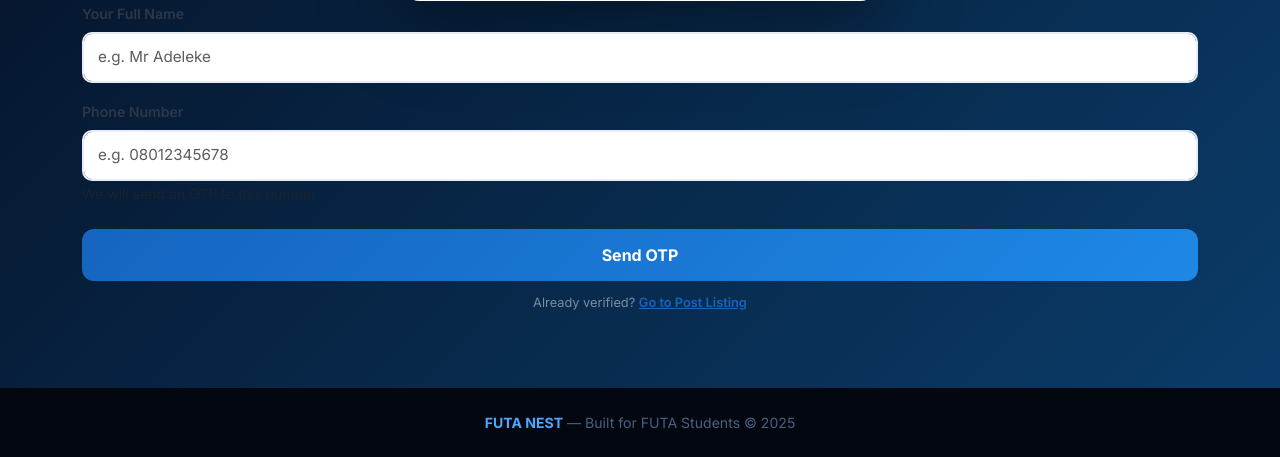
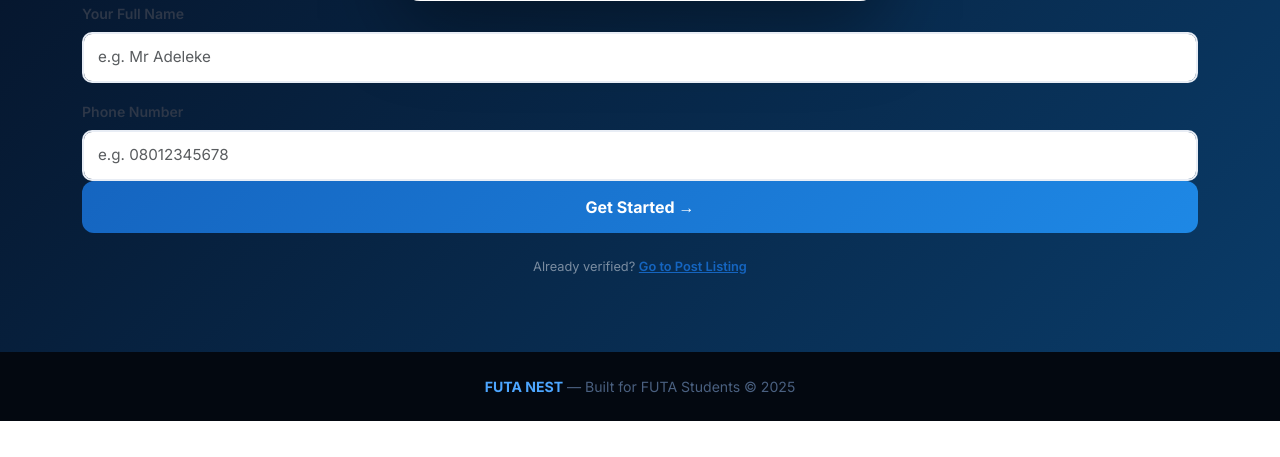
Before and after one commit to ikejidorcas/FUTA-NEST, a Flask app: page /agent/register in a window 1280 px wide. Shown: the part 451-908 px from the top of the page. After the commit the page ends 872 px from the top, so only its background shows below. Run offline with Flask 3, Linux system fonts and the light colour scheme.

Commit message:
Remove OTP requirement - simplify agent registration

```diff
--- a/templates/agent_register.html
+++ b/templates/agent_register.html
@@ -64,9 +64,8 @@
                         <label class="form-label">Phone Number</label>
                         <input type="text" name="phone" class="form-control"
                                placeholder="e.g. 08012345678" required>
-                        <small class="text-muted">We will send an OTP to this number</small>
+                        <button type="submit" class="btn-submit btn">Get Started →</button>
                     </div>
-                    <button type="submit" class="btn-submit btn">Send OTP</button>
                     <p class="note">Already verified? <a href="/post-listing" style="color:#1565c0;font-weight:600;">Go to Post Listing</a></p>
                 </form>
             </div>
```
